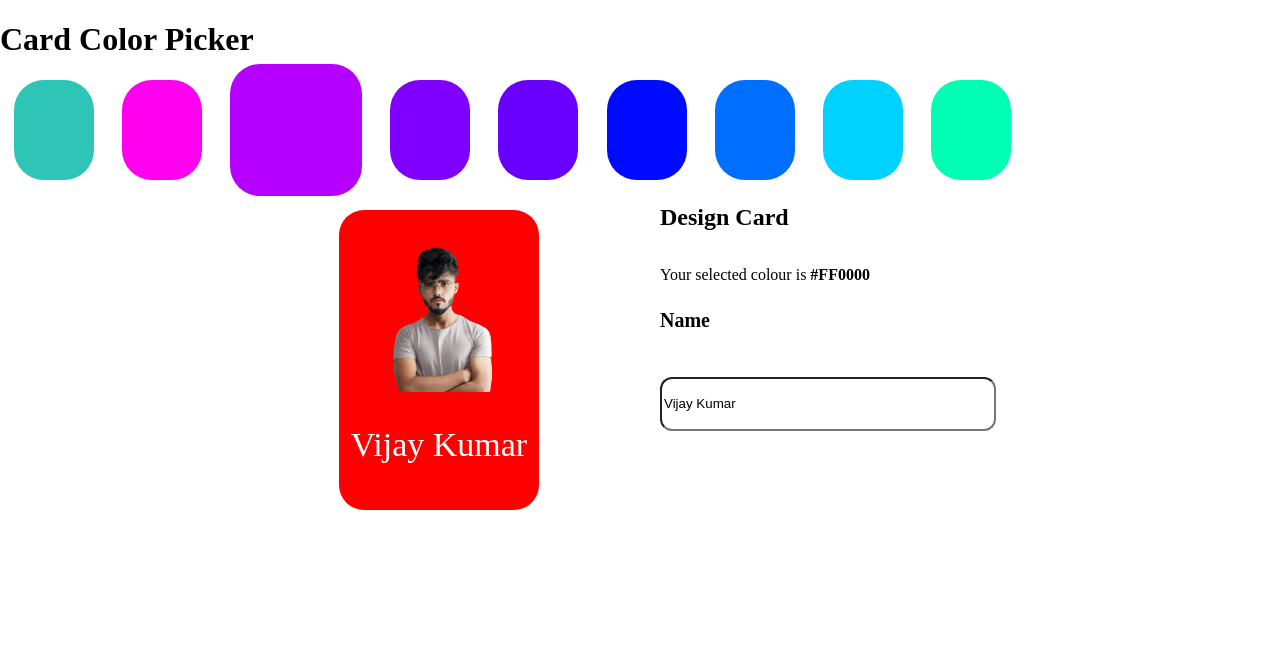
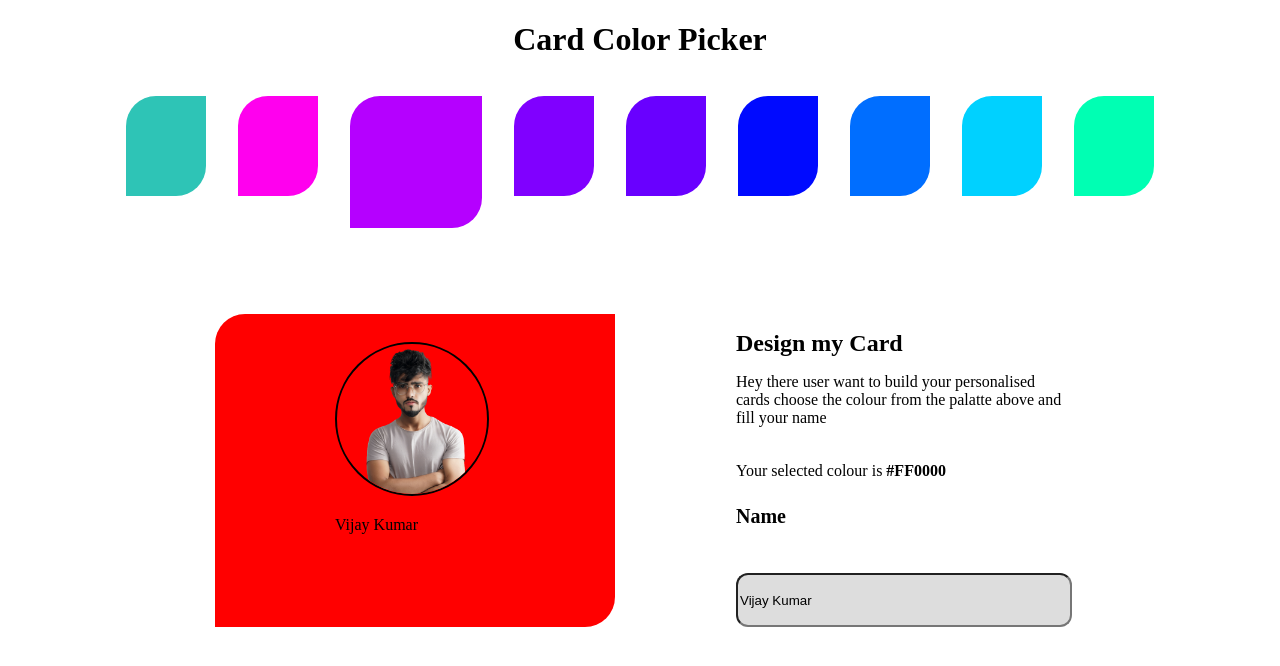
Before and after one commit to Anshupriya0412/colorcardpicker, a React (Create React App) app: page / in a window 1280 px wide. Shown: the top 666 px of the page. Built offline with nearby package versions, Linux system fonts and the light colour scheme.

Commit message:
border radius

```diff
--- a/src/App.css
+++ b/src/App.css
@@ -1,6 +1,8 @@
-.cards{
-  border-radius: 30px;
+.cards {
+  border-bottom-right-radius: 30px;
+  border-top-left-radius: 30px;
 }
+
 .first{
 
   display: flex;
@@ -14,6 +16,7 @@
 }
 .second{
   display: flex;
+  justify-content: center;
 }
 .sFirst{
 
--- a/src/App.js
+++ b/src/App.js
@@ -1,68 +1,199 @@
-import { useState } from 'react';
-import './App.css';
-import profile from './images/profile.png';
-import rgbHex from 'rgb-hex';
+import { useState } from "react";
+import "./App.css";
+import profile from "./images/profile.png";
+import rgbHex from "rgb-hex";
 
 function App() {
-  const [color, setColor] = useState('#FF0000');
-  const [input, setInput] = useState('Vijay Kumar');
-  const [inputColor, setInputColor] = useState('#FFFFFF'); // New state variable for input field color
+  const [color, setColor] = useState("#FF0000");
+  const [input, setInput] = useState("Vijay Kumar");
+  const [inputColor, setInputColor] = useState("#FFFFFF"); // New state variable for input field color
 
   function handleClick(e) {
     let id = e.target.id;
-    let a = document.getElementsByClassName('cards');
+    let a = document.getElementsByClassName("cards");
     for (let i = 0; i < 9; i++) {
       if (id === a[i].id) {
-        a[i].style.width = '132px';
-        a[i].style.height = '132px';
+        a[i].style.width = "132px";
+        a[i].style.height = "132px";
       } else {
-        a[i].style.width = '100px';
-        a[i].style.height = '100px';
+        a[i].style.width = "100px";
+        a[i].style.height = "100px";
       }
     }
-    let d = '#' + rgbHex(e.target.style.backgroundColor);
+    let d = "#" + rgbHex(e.target.style.backgroundColor);
     setColor(d);
     setInputColor(d); // Update input field color
-
   }
 
   function handleChange(e) {
     setInput(e.target.value);
   }
 
-
   return (
-    <div>
-      <h1>Card Color Picker</h1>
-
-      <div className='first'>
-        <p className='cards' id='lightBlue' style={{ backgroundColor: '#2EC4B6', width: '80px', height: '100px' }} onClick={handleClick}></p>
-        <p className='cards' id='darkGrey' style={{ backgroundColor: '#ff00ee', width: '80px', height: '100px' }} onClick={handleClick}></p>
-        <p className='cards' id='red' style={{ backgroundColor: '#b500ff', width: '132px', height: '132px' }} onClick={handleClick}></p>
-        <p className='cards' id='lightYellow' style={{ backgroundColor: '#8000ff', width: '80px', height: '100px' }} onClick={handleClick}></p>
-        <p className='cards' id='lightGrey' style={{ backgroundColor: '#6900ff', width: '80px', height: '100px' }} onClick={handleClick}></p>
-        <p className='cards' id='darkBlue' style={{ backgroundColor: '#000aff', width: '80px', height: '100px' }} onClick={handleClick}></p>
-        <p className='cards' id='ash' style={{ backgroundColor: '#006eff', width: '80px', height: '100px' }} onClick={handleClick}></p>
-        <p className='cards' id='lightOrange' style={{ backgroundColor: '#00d1ff', width: '80px', height: '100px' }} onClick={handleClick}></p>
-        <p className='cards' id='lightPink' style={{ backgroundColor: '#00ffb3', width: '80px', height: '100px' }} onClick={handleClick}></p>
+    <>
+      <div style={{ display: "flex", justifyContent: "center", }}>
+        <div>
+          <h1>Card Color Picker</h1>
+        </div>
       </div>
 
-      <div className='second'>
-        <div className='sFirst' style={{ backgroundColor: color }}>
-          <img src={profile} alt='Dan Abramov' />
-          <p className='sfName' >{input}</p>
-        </div>
-        <div className='sSecond'>
-          <p className='line1' >Design Card</p>
+      <div style={{ display: "flex", justifyContent: "center", gap: "2rem" }}>
+        <p
+          className="cards"
+          id="lightBlue"
+          style={{
+            backgroundColor: "#2EC4B6",
+            width: "80px",
+            height: "100px",
+          }}
+          onClick={handleClick}
+        ></p>
+        <p
+          className="cards"
+          id="darkGrey"
+          style={{
+            backgroundColor: "#ff00ee",
+            width: "80px",
+            height: "100px",
+          }}
+          onClick={handleClick}
+        ></p>
+        <p
+          className="cards"
+          id="red"
+          style={{
+            backgroundColor: "#b500ff",
+            width: "132px",
+            height: "132px",
+          }}
+          onClick={handleClick}
+        ></p>
+        <p
+          className="cards"
+          id="lightYellow"
+          style={{
+            backgroundColor: "#8000ff",
+            width: "80px",
+            height: "100px",
+          }}
+          onClick={handleClick}
+        ></p>
+        <p
+          className="cards"
+          id="lightGrey"
+          style={{
+            backgroundColor: "#6900ff",
+            width: "80px",
+            height: "100px",
+          }}
+          onClick={handleClick}
+        ></p>
+        <p
+          className="cards"
+          id="darkBlue"
+          style={{
+            backgroundColor: "#000aff",
+            width: "80px",
+            height: "100px",
+          }}
+          onClick={handleClick}
+        ></p>
+        <p
+          className="cards"
+          id="ash"
+          style={{
+            backgroundColor: "#006eff",
+            width: "80px",
+            height: "100px",
+          }}
+          onClick={handleClick}
+        ></p>
+        <p
+          className="cards"
+          id="lightOrange"
+          style={{
+            backgroundColor: "#00d1ff",
+            width: "80px",
+            height: "100px",
+          }}
+          onClick={handleClick}
+        ></p>
+        <p
+          className="cards"
+          id="lightPink"
+          style={{
+            backgroundColor: "#00ffb3",
+            width: "80px",
+            height: "100px",
+          }}
+          onClick={handleClick}
+        ></p>
+      </div>
 
-          <p className='line3' >Your selected colour is <b>{color}</b></p>
-          <p className='line4' >Name</p>
-          <input className='input1' name='name' value={input} onChange={handleChange} style={{ backgroundColor: inputColor }}></input>
+      <div
+        style={{
+          display: "flex",
+          justifyContent: "center",
+          marginTop: "70px",
+          marginBottom:"100px" ,
+
+
+        }}
+      >
+        <div
+          style={{
+            backgroundColor: color,
+            width: "400px",
+            borderBottomRightRadius: "30px",
+            borderTopLeftRadius: "30px",
+            display: "block",
+
+          }}
+        >
+
+          <div style={{marginLeft:"30%"}}>
+          <img
+            src={profile}
+            style={{
+              border: "2px solid black",
+              borderRadius: "50%",
+
+              border:"2px solid black"
+            }}
+            alt="Dan Abramov"
+          />
+          <p style={{  }}>{input}</p>
+          </div>
 
         </div>
+
+        {/* <div style={{ backgroundColor: color,marginTop:"30px",display:"flex",justifyContent:"center", border: '2px solid yellow',  }}>
+              <img src={profile} style={{border:"2px solid black",borderRadius:"50%"}}alt="Dan Abramov" />
+              <p >{input}</p>
+            </div> */}
+
+        <div className="sSecond">
+          <h1 className="line1">Design my Card</h1>
+          <p>
+            Hey there user want to build your personalised cards choose the
+            colour from the palatte above and fill your name
+          </p>
+
+          <p className="line3">
+            Your selected colour is <b>{color}</b>
+          </p>
+          <p className="line4">Name</p>
+          <input
+            className="input1"
+            name="name"
+            value={input}
+            onChange={handleChange}
+            // style={{ backgroundColor: inputColor }}
+          ></input>
+        </div>
       </div>
-    </div>
-  )
+    </>
+  );
 }
 
 export default App;
```
